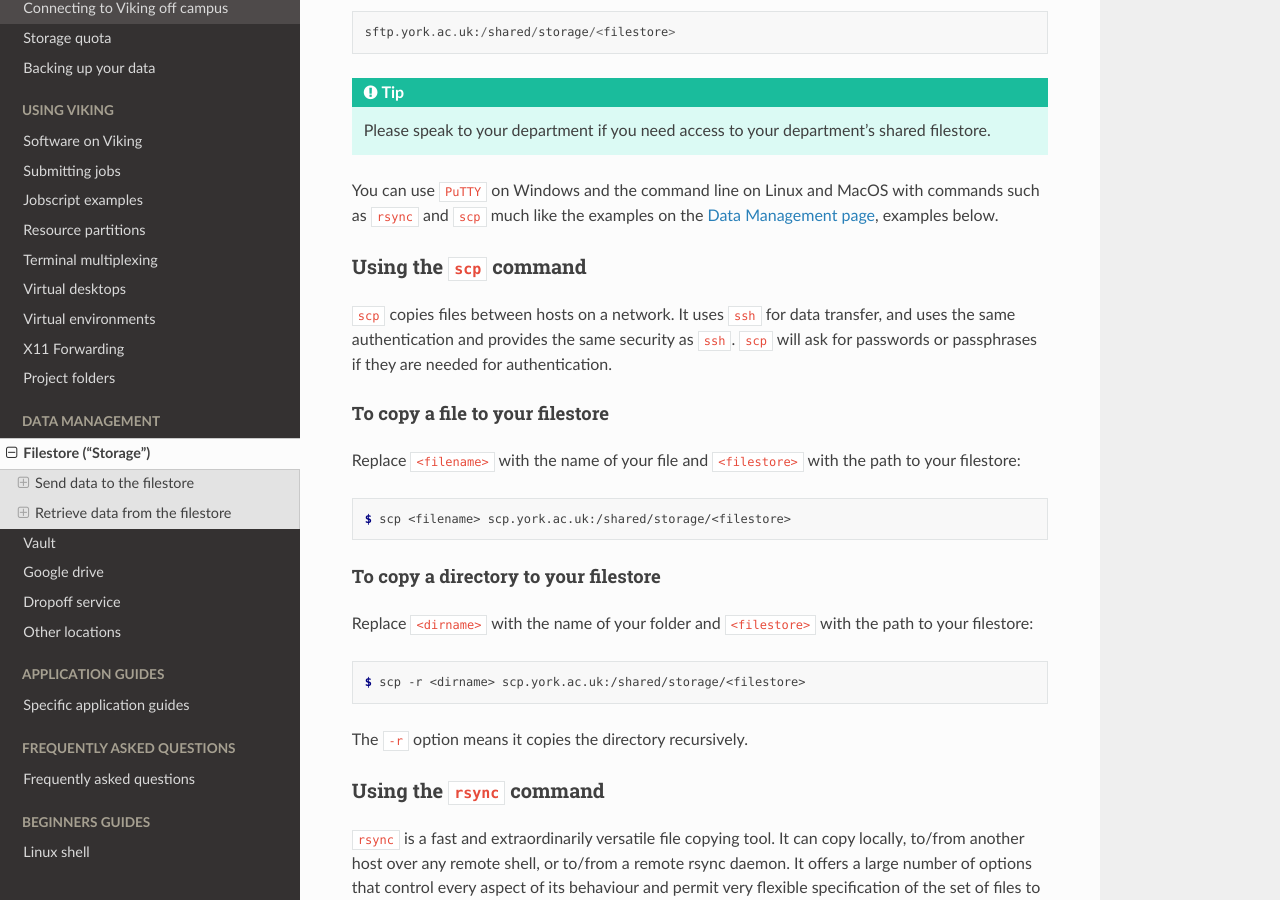
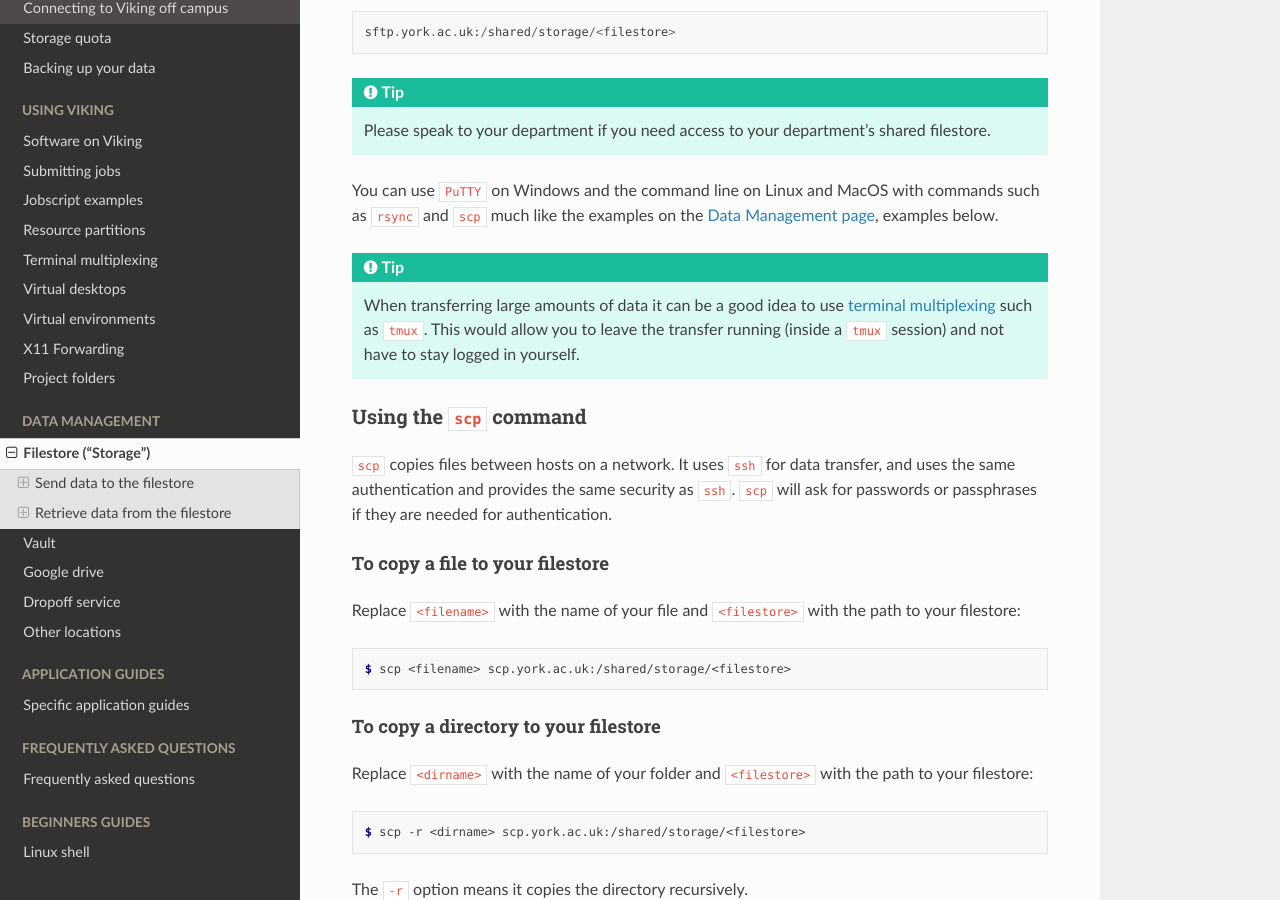
Before and after one commit to university-of-york/research-it-documentation, a Sphinx documentation site: the page built from docs/source/data_management/filestore.rst, in a window 1280 px wide and 900 px high, scrolled down 349 px. Built offline with Sphinx 7.4.7 and the Read the Docs theme 2.0.0, drawn with Linux system fonts in a browser that asks for light colours.

Commit message:
add another tip for tmux on data transferrring

```diff
--- a/docs/source/data_management/filestore.rst
+++ b/docs/source/data_management/filestore.rst
@@ -19,6 +19,11 @@ To move your data from Viking to the filestore ("Storage"), the address you need
 
 
 You can use ``PuTTY`` on Windows and the command line on Linux and MacOS with commands such as ``rsync``  and ``scp`` much like the examples on the :ref:`Data Management page <transfer_files_linux>`, examples below.
+
+.. tip::
+
+    When transferring large amounts of data it can be a good idea to use :doc:`terminal multiplexing </using_viking/terminal_multiplexing>` such as ``tmux``. This would allow you to leave the transfer running (inside a ``tmux`` session) and not have to stay logged in yourself.
+
 
 Using the ``scp`` command
 ^^^^^^^^^^^^^^^^^^^^^^^^^
```
